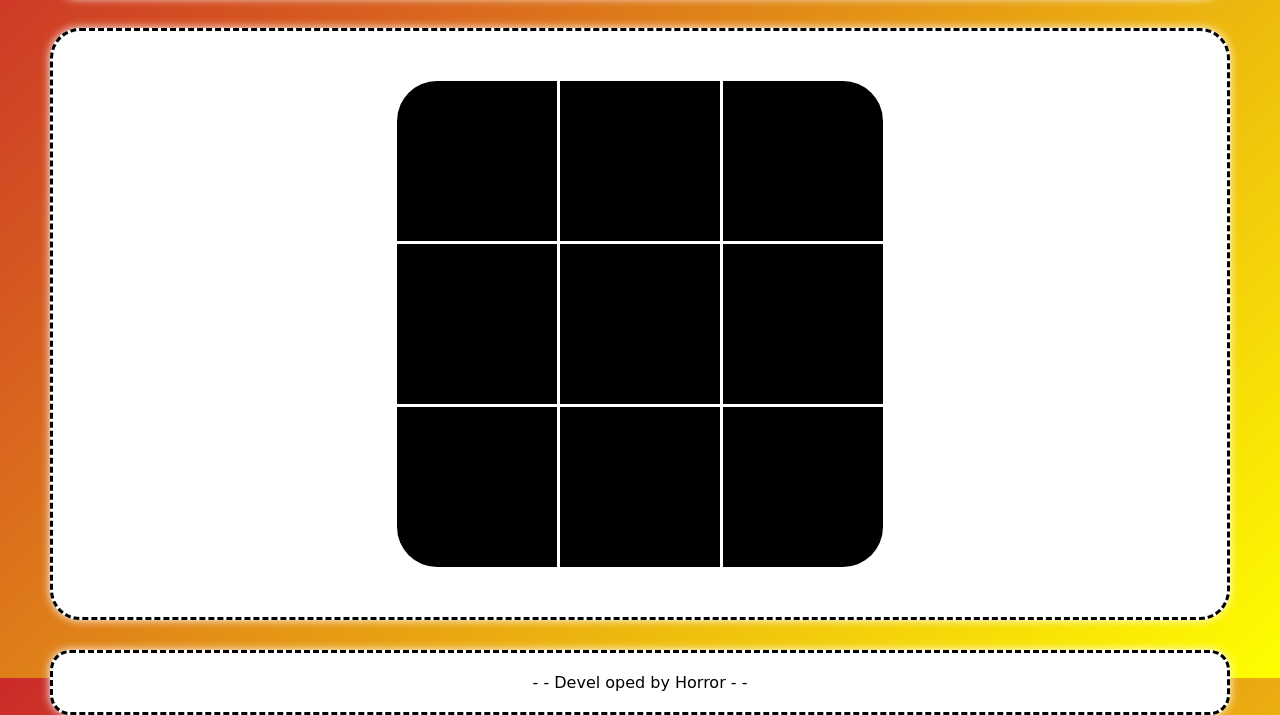
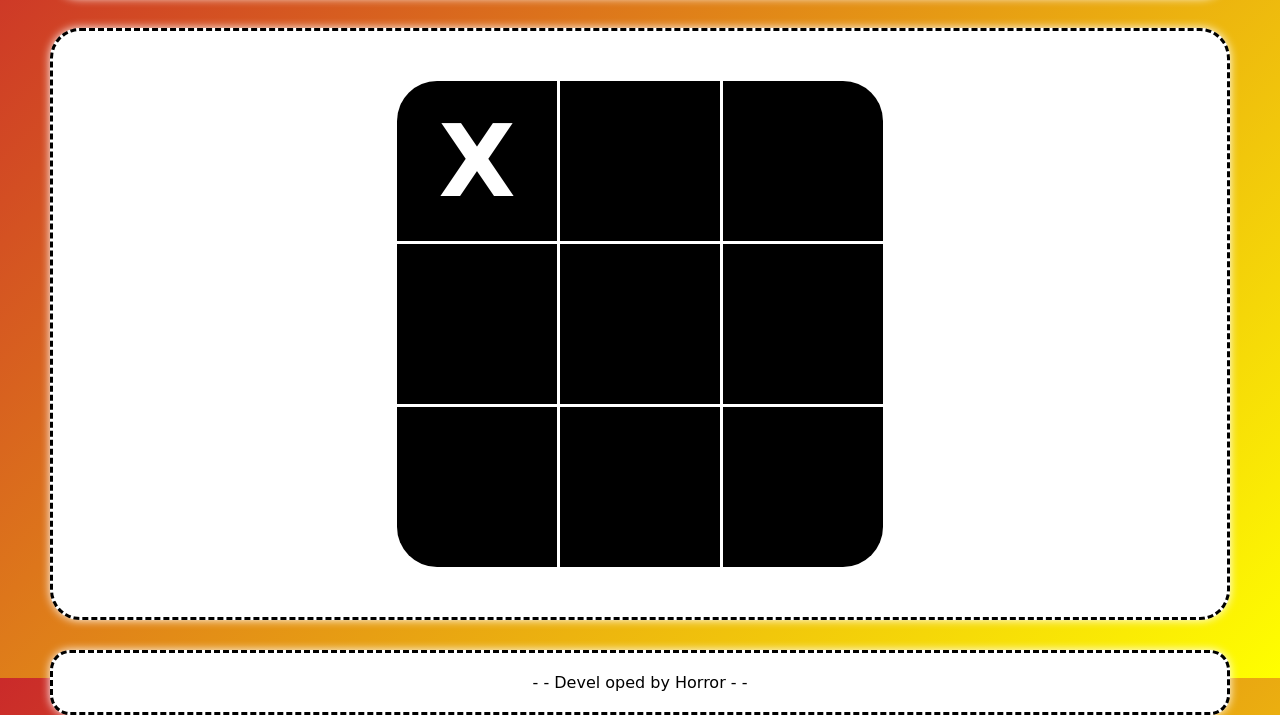
Before and after one commit to mr-hrr-harry/Horror_XO, a plain HTML site: page index.html in a window 1280 px wide. Both pictures are taken after a click on the element 477 px from the left and 313 px from the top of the page. Shown: the part 152-867 px from the top of the page. Drawn offline with Linux system fonts and the light colour scheme; a web font is replaced by a local one.

Commit message:
js half cmmt

```diff
--- a/script.js
+++ b/script.js
@@ -1,11 +1,46 @@
 let mat=[[0,0,0],
          [0,0,0],
          [0,0,0]];
+var flag=0, ctr=0;
 
 function xORo(event){
+
+    console.log(ctr);
+
     var id = event.target.id;
 
-    for(i=0, rows; i<rows[i].length; i++){
-        console.log(mt[i][i]);
+    const cell = document.getElementById(id);
+    const row = parseInt(id[0]);
+    const col = parseInt(id[1]);
+
+    // const mainBg = document.getElementById("main");
+    // if(flag==0){
+    //     //mainBg.
+    // }
+
+    if(cell.innerHTML===""){
+        if(flag==0){
+            cell.className="xAttr";
+            flag=1;
+            ctr++;
+            cell.innerHTML="X";
+        }
+        else{
+            cell.innerHTML="O";
+            cell.className="oAttr";
+            flag=0;
+            ctr++;
+        }
     }
+    else{
+        alert("Fill on empty boxes");
+    }
+
+    console.log("clicked");
+
+    if(ctr==9){
+        alert("Oops! Match Draw 👻");
+        prompt("Do you like this game ?");
+    }
+
 }
--- a/styles.css
+++ b/styles.css
@@ -78,9 +78,18 @@ body > *{
     border-collapse: collapse;
 }
 #box td{
-    padding: 80px;
+    padding: 10px;
+    height: 140px;
+    width: 140px;
     background: #000;
     border: 3px solid #fff;
+    color: #fff;
+    font-size: 100px;
+    font-weight: bolder;
+}
+
+.xAttr{
+    color: #f40000;
 }
 
 /* Footer */
```
